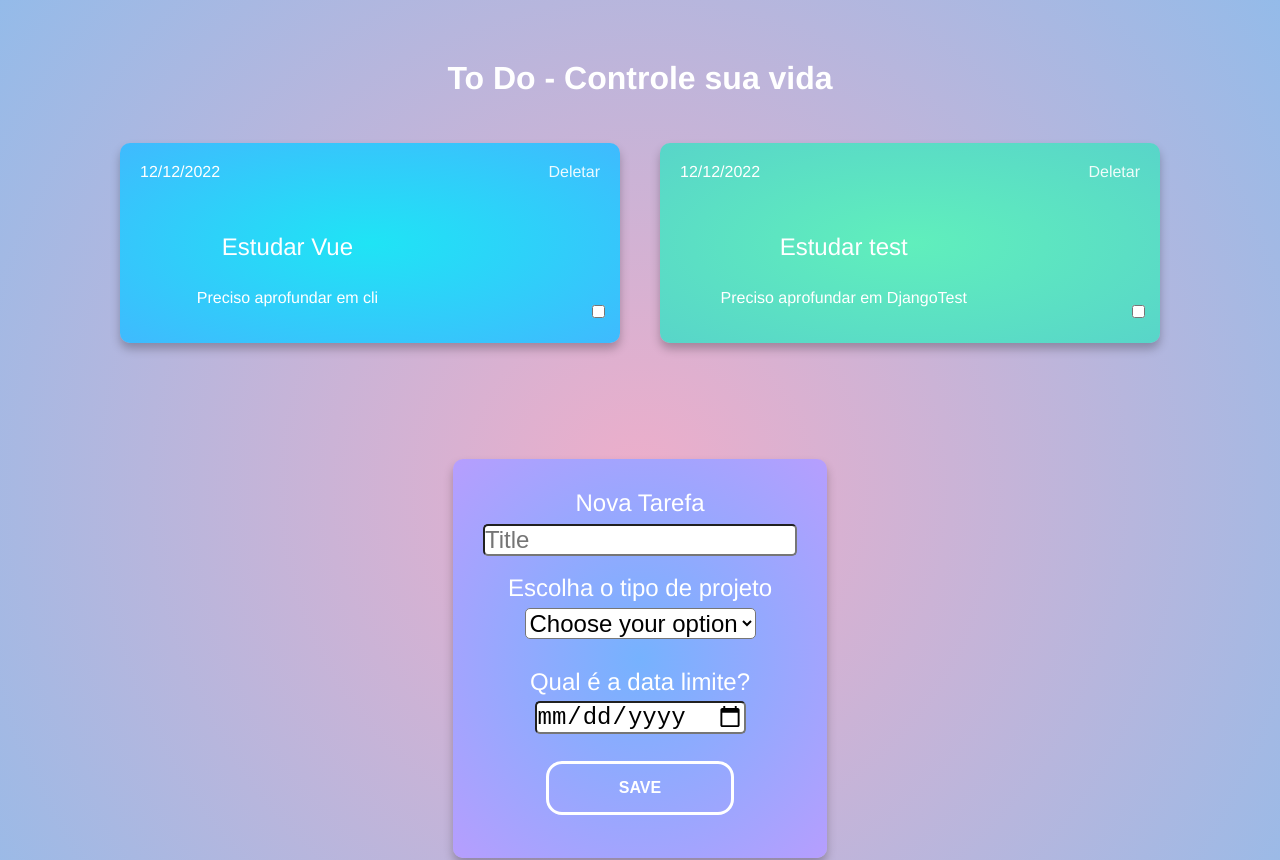
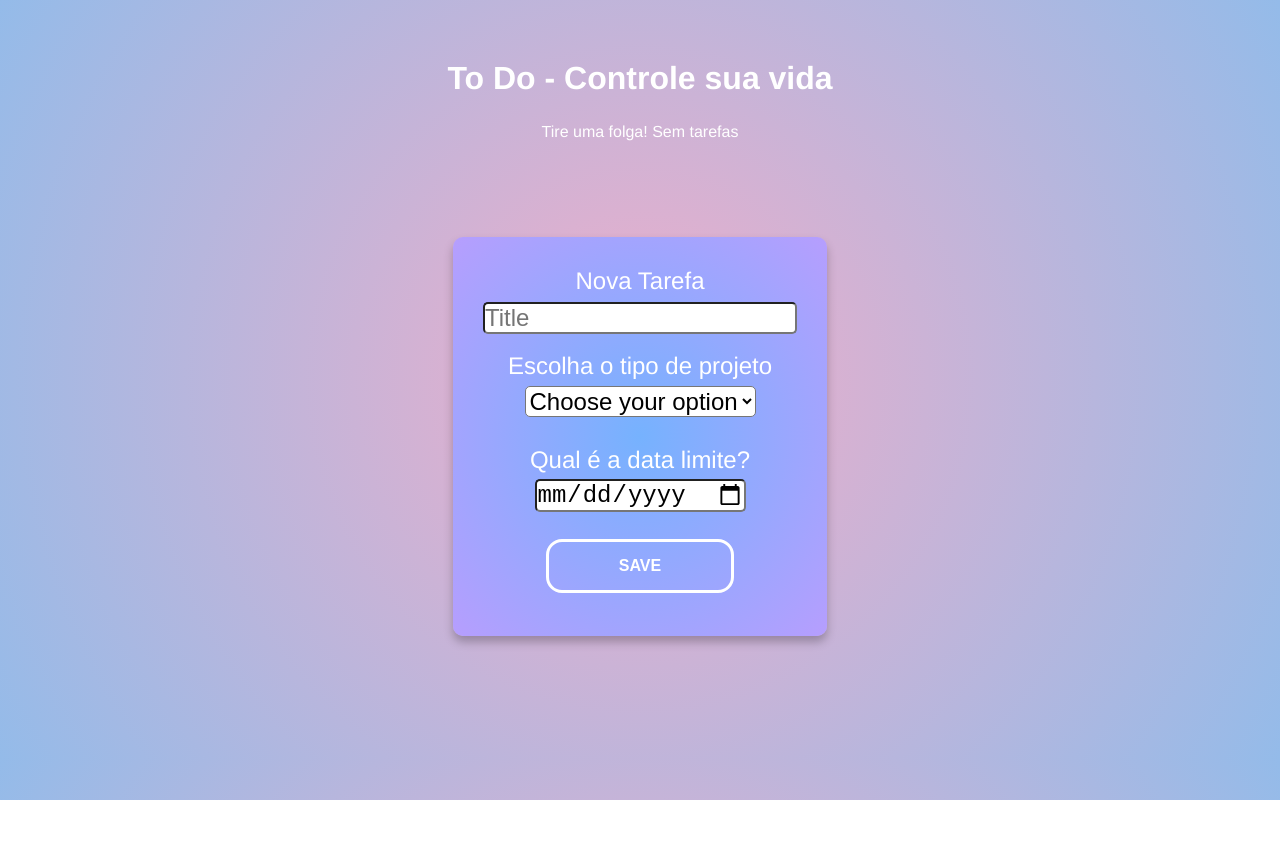
Before and after one commit to ClaraSantosmf/ToDoList-CRUD-Components, a Vue app: page / in a window 1280 px wide. Shown: the top 860 px of the page. After the commit the page ends 800 px from the top, so only its background shows below. Built offline with nearby package versions, Linux system fonts and the light colour scheme.

Commit message:
Mudando o estado de pendente para feito!

```diff
--- a/src/App.vue
+++ b/src/App.vue
@@ -1,7 +1,11 @@
 <template>
   <div id="app">
     <h1>To Do - Controle sua vida</h1>
-    <listaDeTasks  @deletarTask="taskDeletada" :tasks="tasks"/>
+    <listaDeTasks
+    :tasks="tasks"
+    @deletarTask="taskDeletada"
+    @mudandoEstadoTarefa="mudadoEstado"
+    />
     <NovaTarefa @AdicionandoTask="taskAdicionada"></NovaTarefa>
   </div>
 </template>
@@ -15,10 +19,7 @@ export default {
   components: { listaDeTasks, NovaTarefa },
   data(){
     return{
-      tasks: [
-      {title:"Estudar Vue", project: "Preciso aprofundar em cli", dueTo:"12/12/2022", pending: true, isShow: false},
-      {title:"Estudar test", project: "Preciso aprofundar em DjangoTest", dueTo:"12/12/2022", pending: false, isShow: false},
-      ]
+      tasks: []
     }
   },
   methods:{
@@ -33,6 +34,9 @@ export default {
     },
     taskDeletada(id){
       this.tasks.splice(id, 1)
+    },
+    mudadoEstado(id){
+      this.tasks[id].pending = !this.tasks[id].pending
     }
   }
 }
--- a/src/components/Task.vue
+++ b/src/components/Task.vue
@@ -1,8 +1,8 @@
 <template>
      <div class="task" :class="estadoDaClasse">
-
+        <strong v-if="done">🍪 Tarefa Realizada!!</strong>
         <div class="card__icon"><i class="fas fa-bolt"></i></div>
-        <input type="checkbox" class="done" >
+        <input type="checkbox" v-model="done" class="done" @change="$emit('mudandoEstadoTarefa', task)">
         <p class="card__date">{{task.dueTo}}<i class="fas fa-times"></i></p>
         <a href="#" class="card__exit" @click="$emit('deletarTask', task)"> Deletar </a>
         <h2 class="card__title">{{task.title}}</h2>
@@ -18,6 +18,11 @@ export default {
     props: {
         task: {type: Object, required:true }
     },
+    data(){
+    return{
+      done:''
+    }
+  },
     computed: {
         estadoDaClasse(){
             return{
--- a/src/components/listaDeTasks.vue
+++ b/src/components/listaDeTasks.vue
@@ -1,7 +1,7 @@
 <template>
   <div class="lista-de-tasks">
     <template v-if="tasks.length">
-      <Task v-for="(task, id) in tasks" :key="task.title" @deletarTask="$emit('deletarTask', id)" :task="task"></Task>
+      <Task v-for="(task, id) in tasks" :key="task.title" @deletarTask="$emit('deletarTask', id)" @mudandoEstadoTarefa="$emit('mudandoEstadoTarefa', id)" :task="task"></Task>
     </template>
     <p v-else class="sem-tarefas">Tire uma folga! Sem tarefas</p>
   </div>
```
Also changed, not shown: 1 other file (tests, documents, lock files or other folders).
